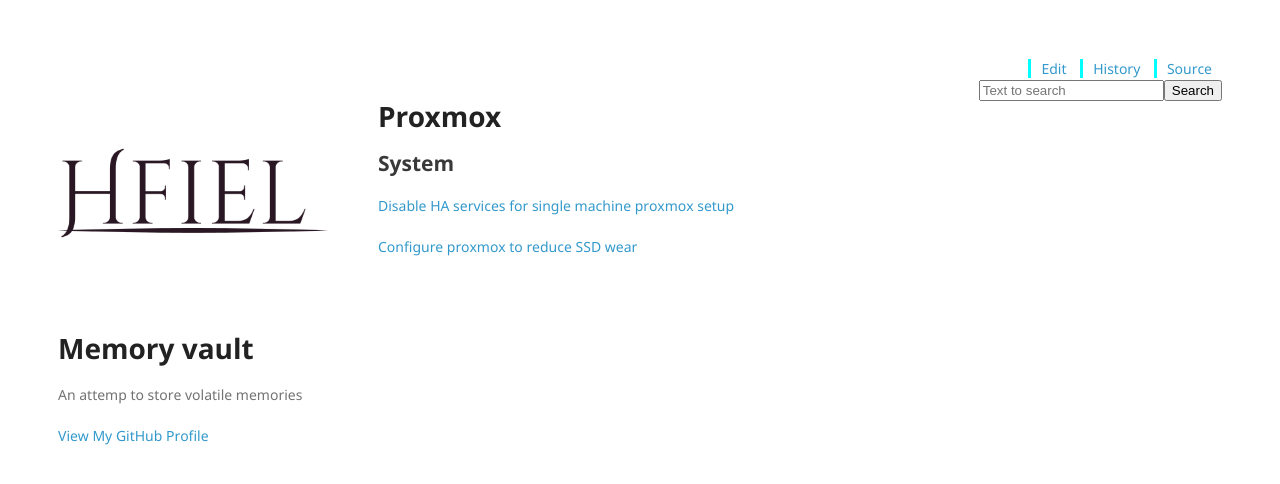
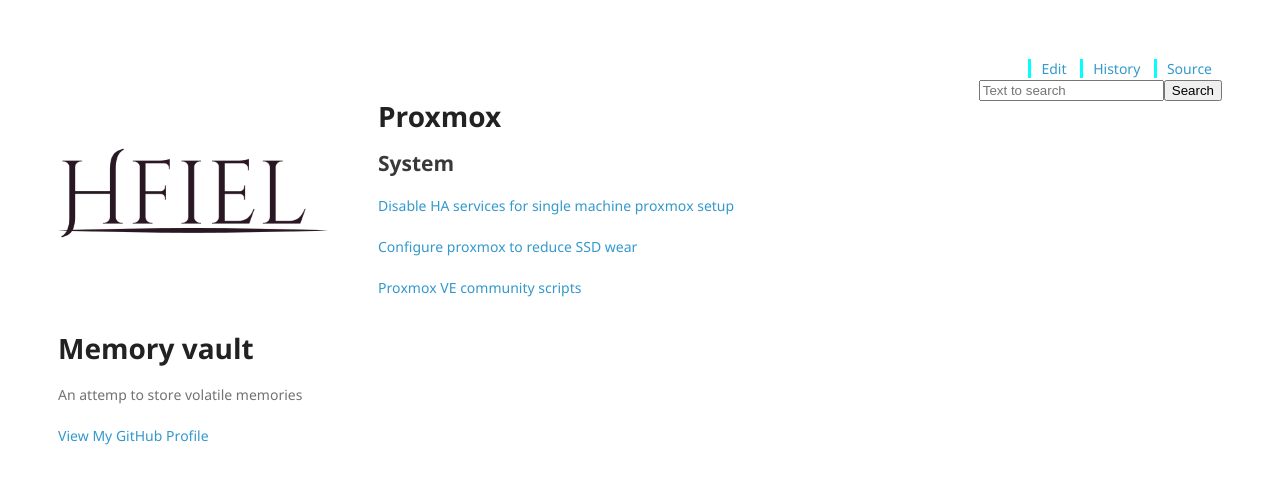
Before and after one commit to hfiel/hfiel.github.io, a Jekyll site: the page built from wiki/proxmox.md, in a window 1280 px wide. Shown: the top 484 px of the page. Built offline with Jekyll 4.4.1, drawn with Linux system fonts in a browser that asks for light colours; nearby versions of some CDN libraries; our own code applies the rules of GitHub Pages for plain Markdown files.

Commit message:
added community scripts link

```diff
--- a/wiki/proxmox.md
+++ b/wiki/proxmox.md
@@ -5,3 +5,5 @@
 [Disable HA services for single machine proxmox setup](proxmox/disable_ha_services_proxmox.md)
 
 [Configure proxmox to reduce SSD wear](proxmox/reduce_ssd_wear_proxmox.md)
+
+[Proxmox VE community scripts](proxmox/pve_community_scripts.md)
```
